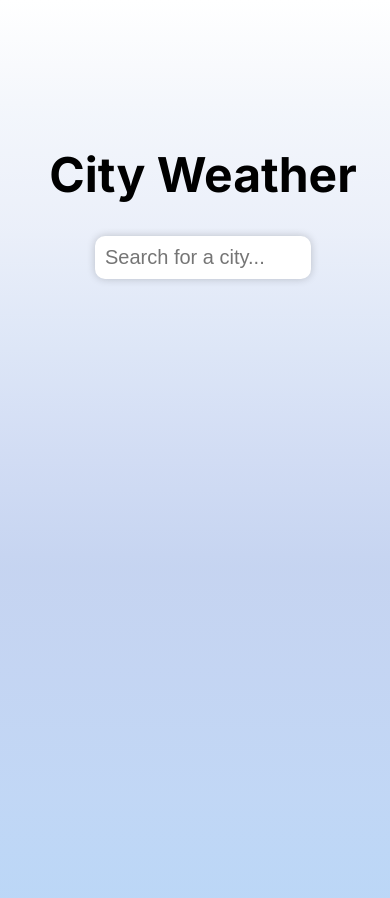
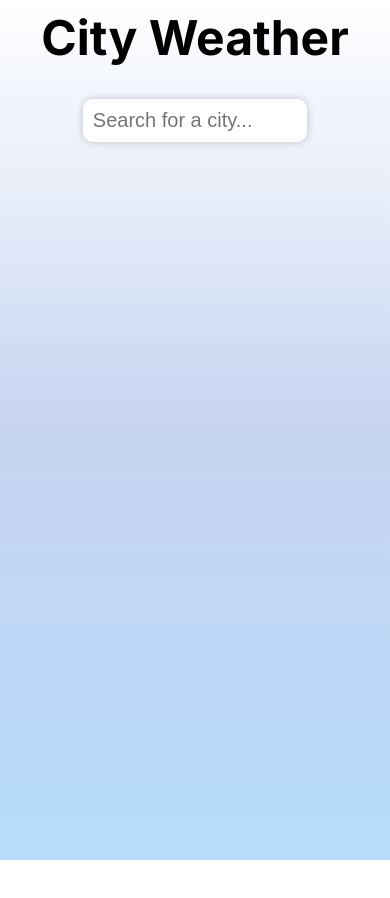
Before and after one commit to taylordevelops/weather, a Next.js app: page / in a window 390 px wide. Shown: the top 898 px of the page. After the commit the page ends 860 px from the top, so only its background shows below. Built offline with nearby package versions, Linux system fonts and the light colour scheme.

Commit message:
css updates

```diff
--- a/styles/main.scss
+++ b/styles/main.scss
@@ -19,8 +19,8 @@ $tertiary: #22b0db;
 
 .container {
   position: relative;
-  padding-left: 15px;
-  padding-right: 15px;
+  padding-left: 0;
+  padding-right: 1rem;
   width: 100vw;
   height: 100vh;
 }
@@ -198,24 +198,24 @@ body{
   display: flex;
   justify-content: space-evenly;
   background-color: rgba(255, 255, 255, 0.2);
-  margin: 2rem;
+  margin: 0.5rem;
   border-radius: 1rem;
 }
 .middleRow{
   display: flex;
   justify-content: space-evenly;
   background-color: rgba(255, 255, 255, 0.2);
-  margin: 2rem;
+  margin: 0.5rem;
   border-radius: 1rem;
 }
 .middleRow > div{
   width: 50%;
-  padding: 2rem;
+  padding: 1rem;
   text-align: center;
 }
 .bottomRow > div{
 
-  padding: 2rem;
+  padding: 0.5rem;
 
 }
 .wind{
@@ -232,8 +232,3 @@ body{
   font-size: 75%;
   text-transform: uppercase;
 }
-
-@media screen and (max-width: 500px) {
-  .container{
-  margin: 35% auto;
-}}
```
